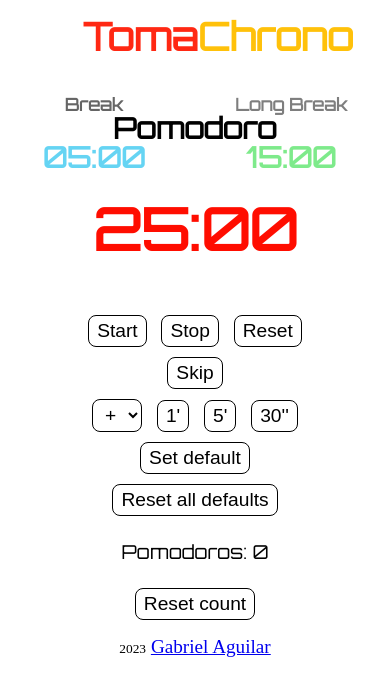
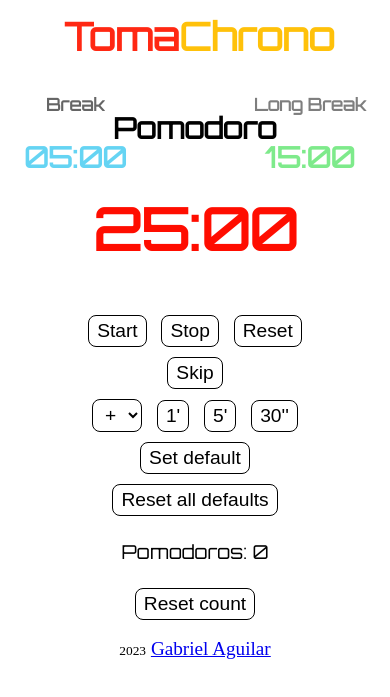
Before and after one commit to GabrielOlivaw/TomaChrono, a plain HTML site: page index.html in a window 390 px wide. Shown: the part 111-808 px from the top of the page. Drawn offline with Linux system fonts and the light colour scheme.

Commit message:
Fix visual misalignment with smaller screen sizes

```diff
--- a/css/index.css
+++ b/css/index.css
@@ -129,3 +129,9 @@ h1, h2, #pomodoroTimerText, p {
   }
 
 }
+
+@media (max-width: 500px) {
+  .container {
+    width: 70%;
+  }
+}
```
